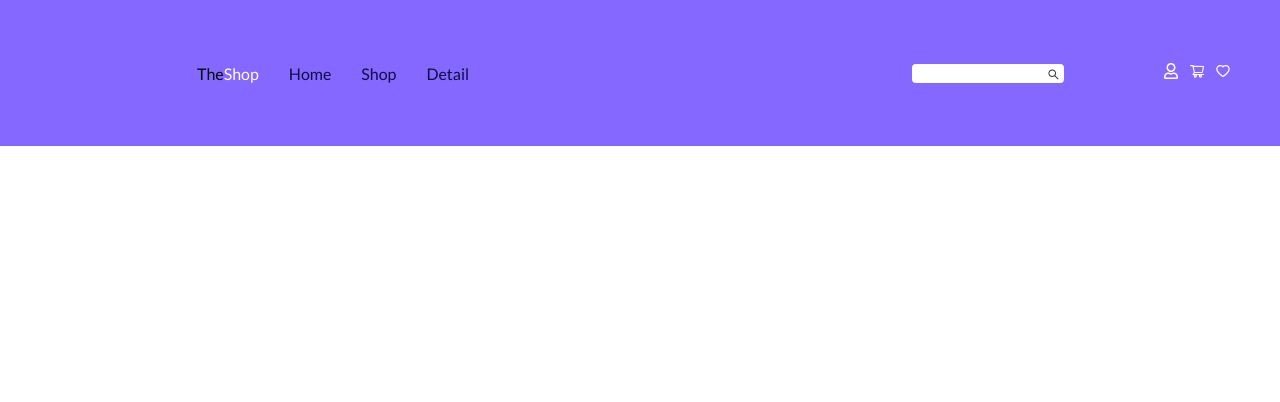
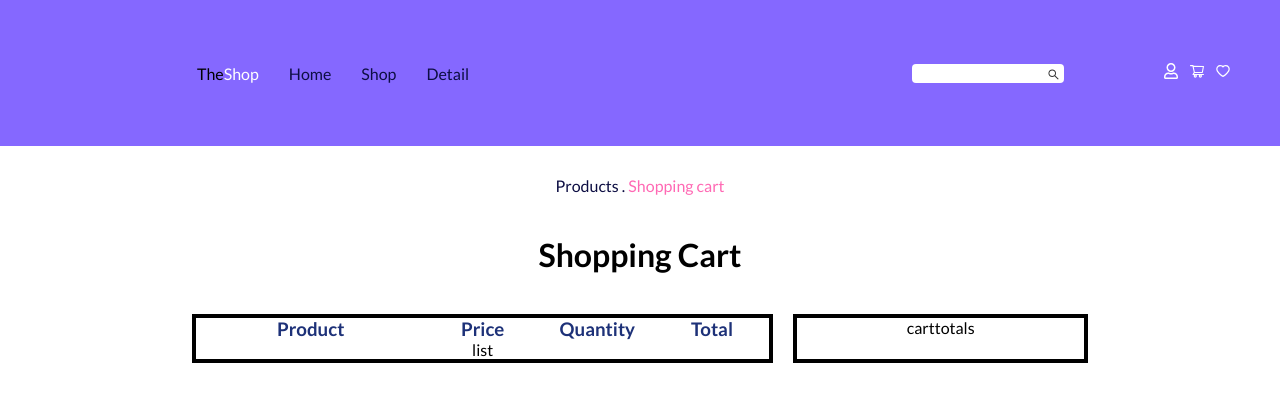
Before and after one commit to arkhamz/web-shop-front, a React (Create React App) app: page /cart in a window 1280 px wide. Shown: the top 402 px of the page. Built offline with nearby package versions, Linux system fonts and the light colour scheme.

Commit message:
create cart page and cart content & cart totals divs

```diff
--- a/src/App.js
+++ b/src/App.js
@@ -3,6 +3,7 @@ import { Navbar } from "./components";
 import { Routes, Route } from "react-router-dom";
 import Product from "./pages/Product";
 import Details from "./pages/Details";
+import Cart from "./pages/Cart";
 import { useState } from "react";
 
 function App() {
@@ -34,6 +35,8 @@ function App() {
             element={<Details cartState={cart} cartUpdater={cartUpdater} />}
           />
           <Route />
+          {/* add this route when Cart component is made */}
+          <Route path="/cart" element={<Cart cartState={cart} />} />
         </Routes>
       </div>
     </div>
--- a/src/components/ProductContainer.js
+++ b/src/components/ProductContainer.js
@@ -31,7 +31,7 @@ const ProductContainer = ({ cartState, cartUpdater, object }) => {
     cartUpdater(object);
   };
 
-  //if this product object is already present in cart state, we change the btn
+  //if this product object is already present in cart state, we change the btn and its styling
   const cartBtn = cartState.find((product) => {
     return product.id === object.id;
   }) ? (
--- /dev/null
+++ b/src/pages/Cart.css
@@ -0,0 +1,48 @@
+.cartPageContainer {
+  padding: 30px 15%;
+  transition: padding 0.7s ease-in;
+}
+
+.cartPageContainer h1 {
+  margin: 40px 0px;
+}
+
+.cartContent {
+  display: flex;
+  gap: 20px;
+}
+
+.cartItems {
+  border: 4px solid black;
+  flex: 2;
+}
+
+.cartTotals {
+  border: 4px solid black;
+  flex: 1;
+}
+
+.columnNames {
+  display: flex;
+}
+
+.cartH3 {
+  color: #1d3178;
+}
+
+#priceH3,
+#quantityH3,
+#totalH3 {
+  flex: 1;
+}
+
+#productH3 {
+  flex: 2;
+}
+
+@media screen and (max-width: 1000px) {
+  .cartPageContainer {
+    padding: 30px 0px;
+    min-width: 900px;
+  }
+}
--- /dev/null
+++ b/src/pages/Cart.js
@@ -0,0 +1,36 @@
+import { Link } from "react-router-dom";
+import "./Cart.css";
+
+const Cart = ({ cartState }) => {
+  return (
+    <div className="cartPageContainer">
+      <div className="links">
+        <Link to="/">Products . </Link>{" "}
+        <span style={{ color: "hotpink" }}>Shopping cart</span>
+      </div>
+      <h1>Shopping Cart</h1>
+      <div className="cartContent">
+        <div className="cartItems">
+          <div className="columnNames">
+            <h3 id="productH3" className="cartH3">
+              Product
+            </h3>
+            <h3 id="priceH3" className="cartH3">
+              Price
+            </h3>
+            <h3 id="quantityH3" className="cartH3">
+              Quantity
+            </h3>
+            <h3 id="totalH3" className="cartH3">
+              Total
+            </h3>
+          </div>
+          <div className="cartProductList">list</div>
+        </div>
+        <div className="cartTotals">carttotals</div>
+      </div>
+    </div>
+  );
+};
+
+export default Cart;
```
